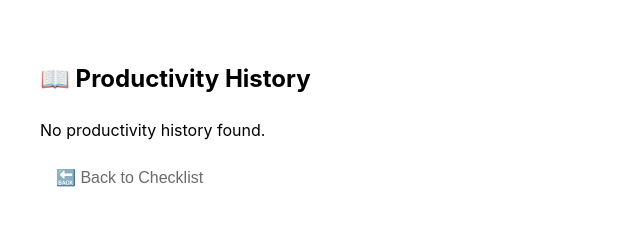
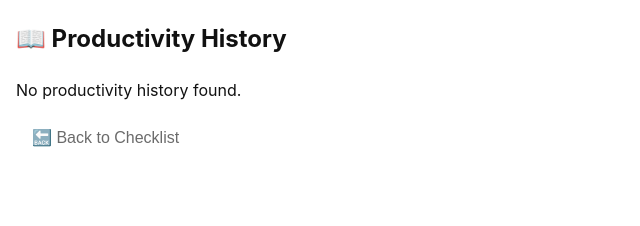
Before and after one commit to juppiejuppie/productivity-checklist-and-history, a plain HTML site: page history.html in a window 1280 px wide. Shown: the whole page, without its empty margins (0-640 px from the left). Drawn offline with Linux system fonts and the light colour scheme.

Commit message:
Update history.html

```diff
--- a/history.html
+++ b/history.html
@@ -5,9 +5,14 @@
   <meta charset="UTF-8">
   <title>Productivity History</title>
   <style>
+
     body {
       font-family: 'Inter', sans-serif;
-      padding: 2rem;
+      background-color: #fff;
+      color: #111;
+      max-width: none;
+      margin: 0;
+      padding: 0rem 1rem 2rem 1rem; /* Matches Notion-like spacing */
       line-height: 1.6;
     }
 
```
